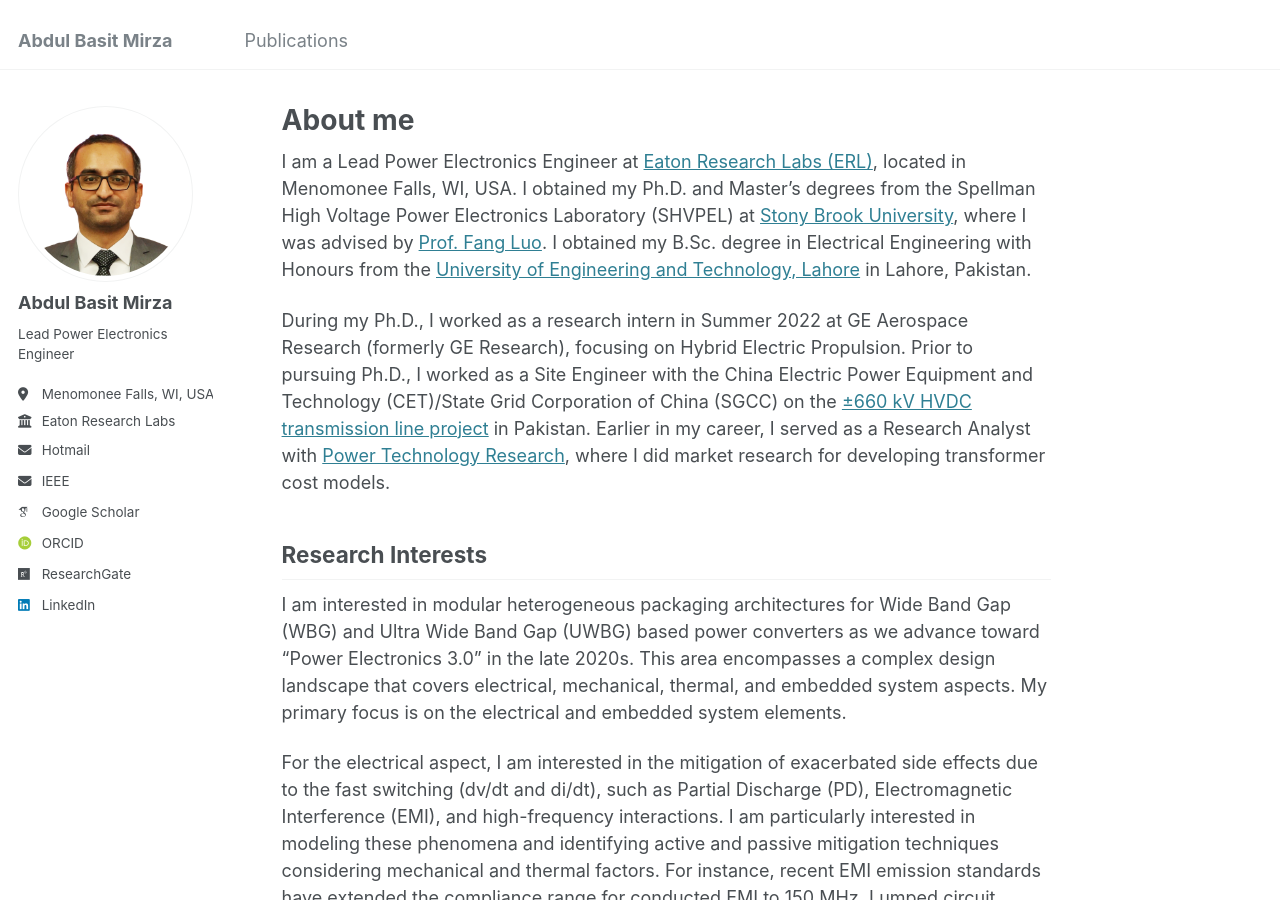
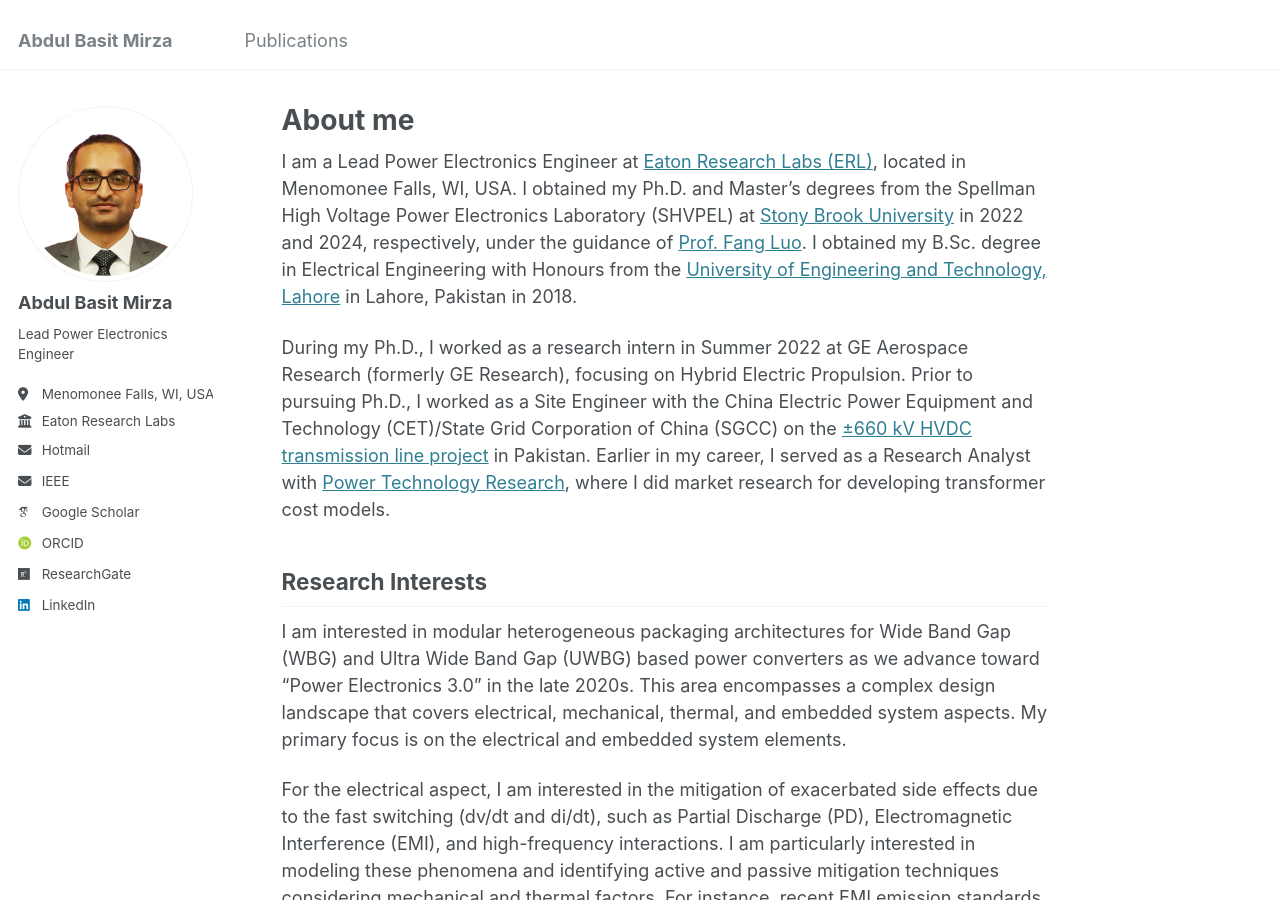
Before and after one commit to AbdulBasitMirza/abdulbasitmirza.github.io, a Jekyll site: the page built from _pages/about.md, in a window 1280 px wide and 900 px high. Built offline with Jekyll 4.4.1, drawn with Linux system fonts in a browser that asks for light colours; some web fonts are replaced.

Commit message:
Update about.md

```diff
--- a/_pages/about.md
+++ b/_pages/about.md
@@ -7,7 +7,7 @@ redirect_from:
   - /about.html
 ---
 
-I am a Lead Power Electronics Engineer at [Eaton Research Labs (ERL)](https://www.eaton.com/us/en-us/company/research-and-development.html), located in Menomonee Falls, WI, USA. I obtained my Ph.D. and Master's degrees from the Spellman High Voltage Power Electronics Laboratory (SHVPEL) at [Stony Brook University](https://www.stonybrook.edu), where I was advised by [Prof. Fang Luo](https://www.stonybrook.edu/commcms/electrical/people/-core_faculty/luo_fang). I obtained my B.Sc. degree in Electrical Engineering with Honours from the [University of Engineering and Technology, Lahore](https://www.uet.edu.pk/home/) in Lahore, Pakistan.
+I am a Lead Power Electronics Engineer at [Eaton Research Labs (ERL)](https://www.eaton.com/us/en-us/company/research-and-development.html), located in Menomonee Falls, WI, USA. I obtained my Ph.D. and Master's degrees from the Spellman High Voltage Power Electronics Laboratory (SHVPEL) at [Stony Brook University](https://www.stonybrook.edu) in 2022 and 2024, respectively, under the guidance of [Prof. Fang Luo](https://www.stonybrook.edu/commcms/electrical/people/-core_faculty/luo_fang). I obtained my B.Sc. degree in Electrical Engineering with Honours from the [University of Engineering and Technology, Lahore](https://www.uet.edu.pk/home/) in Lahore, Pakistan in 2018.
 
 During my Ph.D., I worked as a research intern in Summer 2022 at GE Aerospace Research (formerly GE Research), focusing on Hybrid Electric Propulsion. Prior to pursuing Ph.D., I worked as a Site Engineer with the China Electric Power Equipment and Technology (CET)/State Grid Corporation of China (SGCC) on the [±660 kV HVDC transmission line project](https://cpec.gov.pk/project-details/17) in Pakistan. Earlier in my career, I served as a Research Analyst with [Power Technology Research](https://ptr.inc), where I did market research for developing transformer cost models.
 
```
